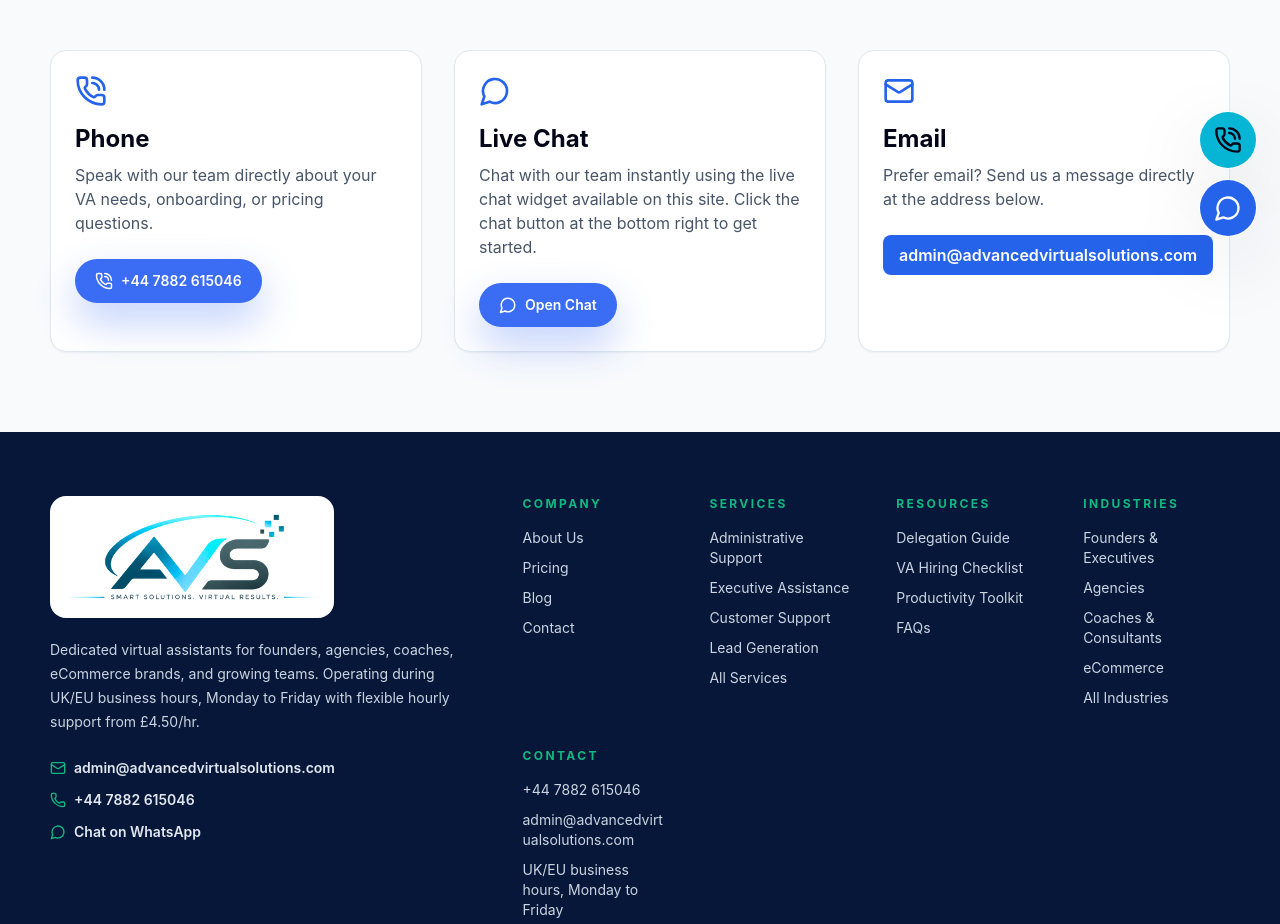
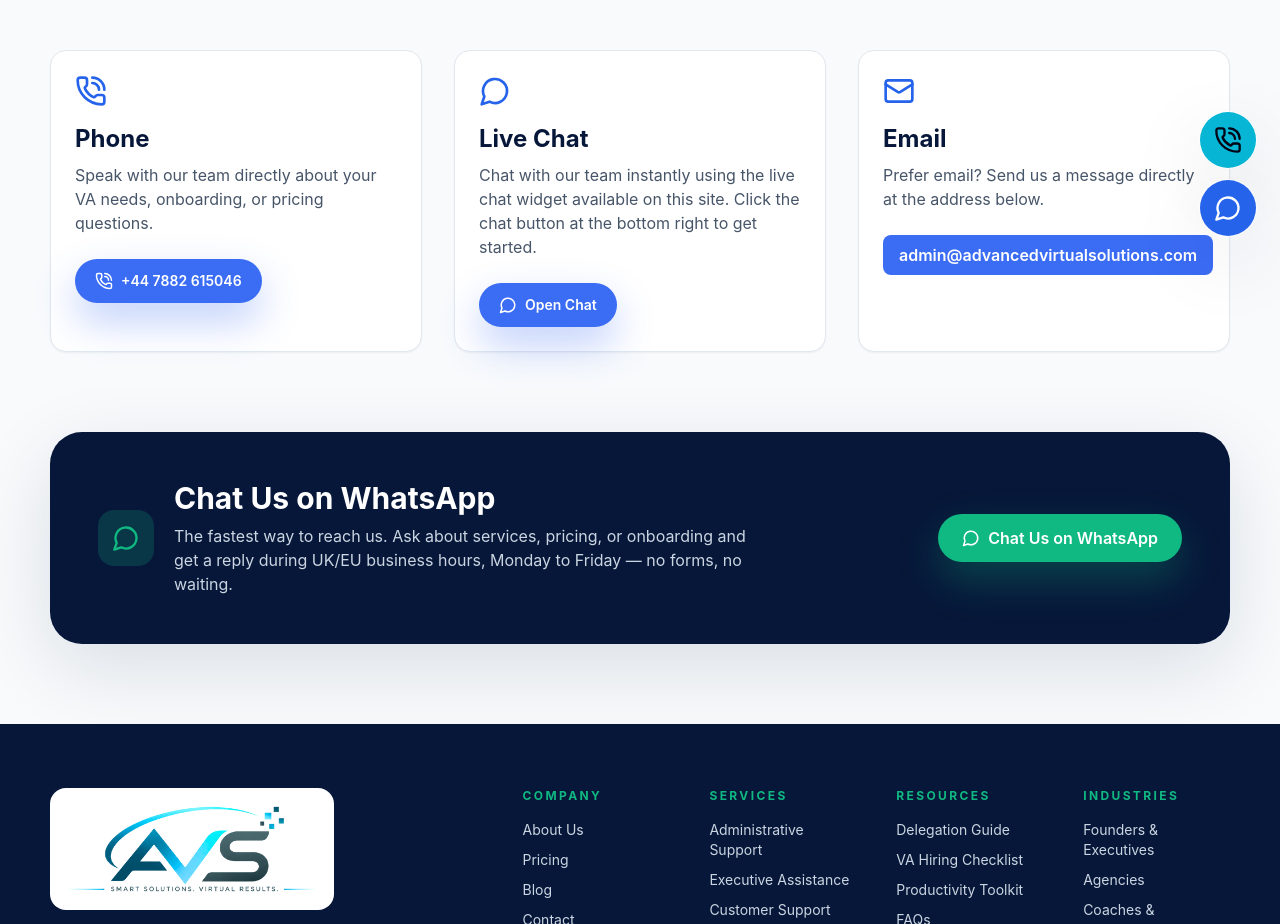
Before and after one commit to Chijonze/workforce-manager, a Next.js app in the folder avs-frontend/: page /contact in a window 1280 px wide. Shown: the part 540-1464 px from the top of the page. Built offline with nearby package versions, Linux system fonts and the light colour scheme; no server answers.

Commit message:
feat(avs-frontend): add WhatsApp chat block to contact page
Dedicated navy panel below the contact cards with a green 'Chat Us on
WhatsApp' button linking to https://wa.me/447882615046. Also aligns the
existing contact cards with the AVS brand palette.

```diff
--- a/avs-frontend/app/contact/page.tsx
+++ b/avs-frontend/app/contact/page.tsx
@@ -23,7 +23,7 @@ export default function ContactPage() {
       <section className="section-shell grid gap-8 py-20 lg:grid-cols-3">
         <Card>
           <PhoneCall className="text-blue-600" size={32} />
-          <h2 className="mt-4 font-heading text-2xl font-bold text-slate-950">Phone</h2>
+          <h2 className="mt-4 font-heading text-2xl font-bold text-navy">Phone</h2>
           <p className="mt-2 text-slate-600">Speak with our team directly about your VA needs, onboarding, or pricing questions.</p>
           <CallButton className="mt-6">
             {site.phoneDisplay}
@@ -31,7 +31,7 @@ export default function ContactPage() {
         </Card>
         <Card>
           <MessageCircle className="text-blue-600" size={32} />
-          <h2 className="mt-4 font-heading text-2xl font-bold text-slate-950">Live Chat</h2>
+          <h2 className="mt-4 font-heading text-2xl font-bold text-navy">Live Chat</h2>
           <p className="mt-2 text-slate-600">Chat with our team instantly using the live chat widget available on this site. Click the chat button at the bottom right to get started.</p>
           <ChatButton className="mt-6">
             Open Chat
@@ -39,16 +39,39 @@ export default function ContactPage() {
         </Card>
         <Card>
           <Mail className="text-blue-600" size={32} />
-          <h2 className="mt-4 font-heading text-2xl font-bold text-slate-950">Email</h2>
+          <h2 className="mt-4 font-heading text-2xl font-bold text-navy">Email</h2>
           <p className="mt-2 text-slate-600">Prefer email? Send us a message directly at the address below.</p>
           <a
             href={`mailto:${site.email}`}
-            className="mt-6 inline-flex items-center rounded-lg bg-blue-600 px-4 py-2 font-semibold text-white transition hover:bg-blue-500"
+            className="mt-6 inline-flex items-center rounded-lg bg-brand-blue px-4 py-2 font-semibold text-white transition hover:bg-brand-blue-dark"
           >
             {site.email}
           </a>
         </Card>
       </section>
+
+      <section className="section-shell pb-20">
+        <div className="flex flex-col items-center gap-6 rounded-[2rem] bg-navy p-8 text-white shadow-soft md:flex-row md:justify-between md:p-12 md:text-left">
+          <div className="flex flex-col items-center gap-5 sm:flex-row">
+            <span className="grid h-14 w-14 shrink-0 place-items-center rounded-2xl bg-brand-green/20 text-brand-green">
+              <MessageCircle size={28} />
+            </span>
+            <div>
+              <h2 className="font-heading text-2xl font-bold md:text-3xl">Chat Us on WhatsApp</h2>
+              <p className="mt-2 max-w-xl text-sm leading-6 text-slate-300 md:text-base">
+                The fastest way to reach us. Ask about services, pricing, or onboarding and get a
+                reply during {site.hours} — no forms, no waiting.
+              </p>
+            </div>
+          </div>
+          <Button asChild size="lg" variant="green" className="w-full shrink-0 sm:w-auto">
+            <a href={site.whatsapp} target="_blank" rel="noreferrer">
+              <MessageCircle size={18} />
+              Chat Us on WhatsApp
+            </a>
+          </Button>
+        </div>
+      </section>
     </PageFrame>
   );
 }
```
